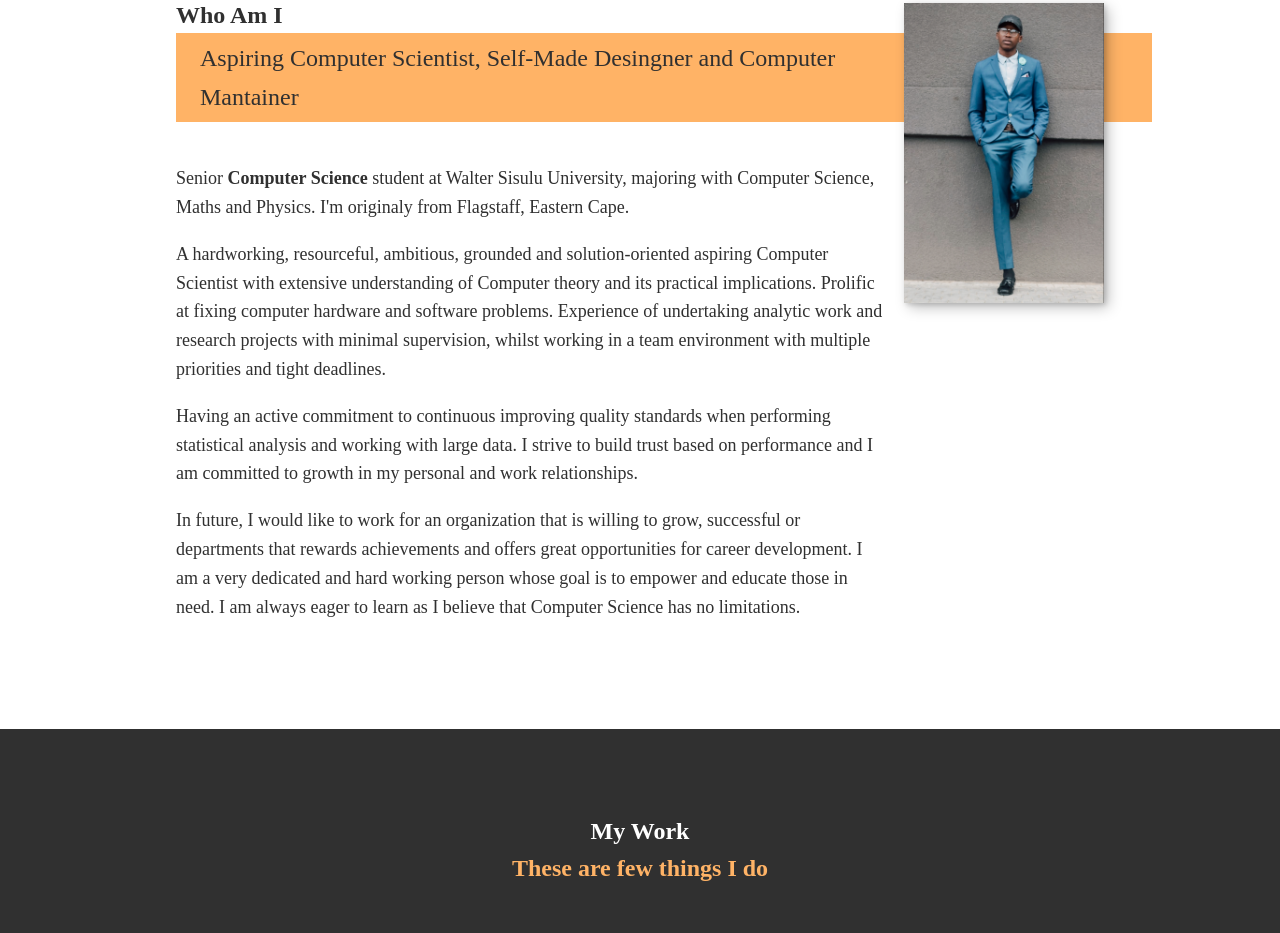
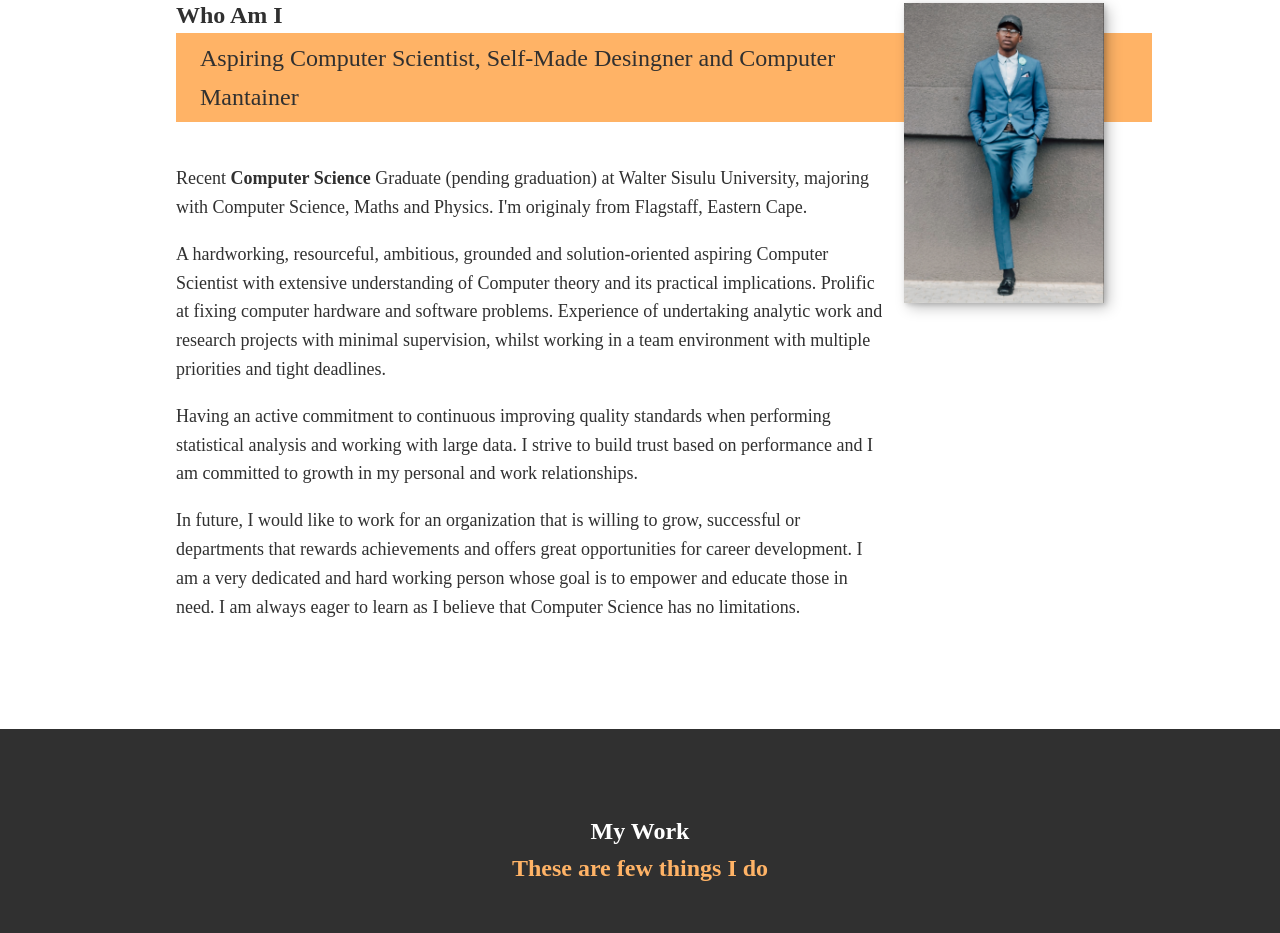
Before and after one commit to KhustarJ/Portfolio, a plain HTML site: page index.html in a window 1280 px wide. Shown: the part 1194-2127 px from the top of the page. Drawn offline with Linux system fonts and the light colour scheme.

Commit message:
Update index.html

```diff
--- a/index.html
+++ b/index.html
@@ -69,7 +69,7 @@
 		<p class="section__subtitle section__subtitle--about">Aspiring Computer Scientist, Self-Made Desingner and Computer Mantainer</p>
 
 		<div class="about-me__body">
-			<p>Senior <strong>Computer Science</strong> student at Walter Sisulu University, majoring with Computer Science, Maths and Physics. I'm originaly from Flagstaff, Eastern Cape. </p>
+			<p>Recent <strong>Computer Science</strong> Graduate (pending graduation) at Walter Sisulu University, majoring with Computer Science, Maths and Physics. I'm originaly from Flagstaff, Eastern Cape. </p>
 
 			<p>A hardworking, resourceful, ambitious, grounded and solution-oriented aspiring Computer Scientist with extensive understanding of Computer theory and its practical implications. Prolific at fixing computer hardware and software problems. Experience of undertaking analytic work and research projects with minimal supervision, whilst working in a team environment with multiple priorities and tight deadlines. </p>
 
```
